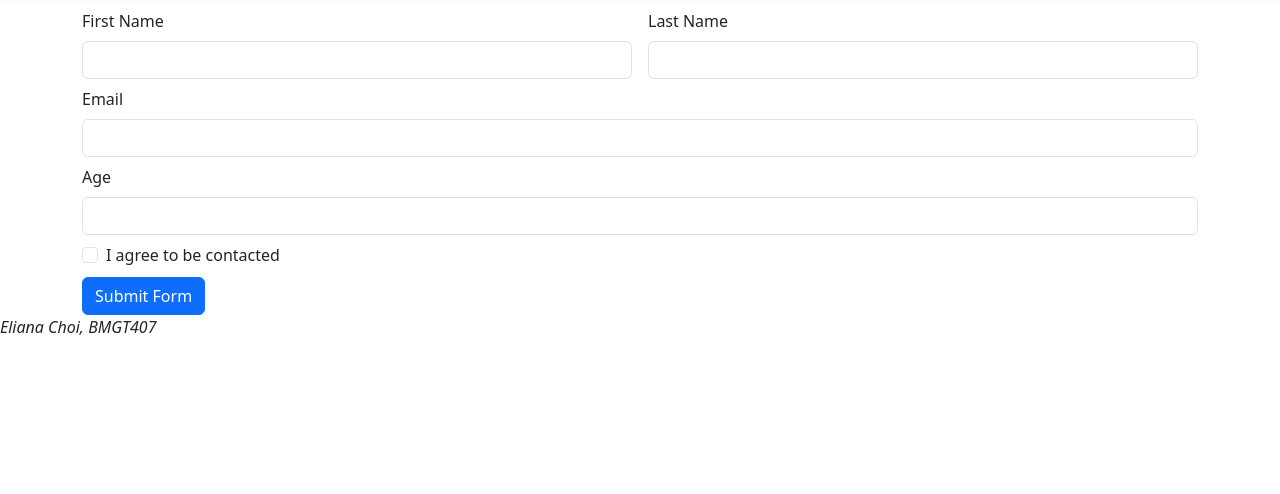
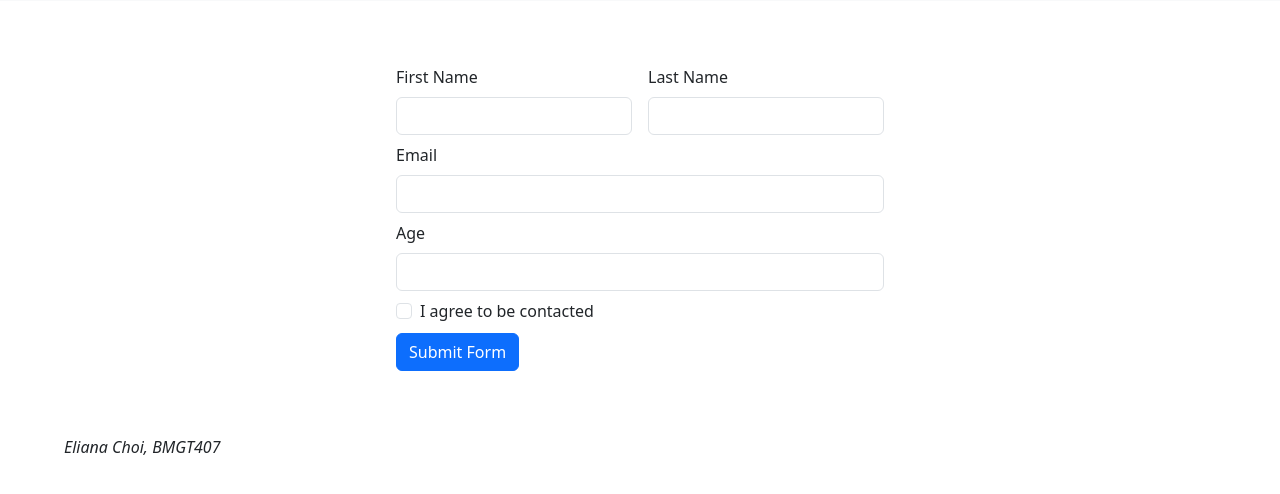
Before and after one commit to elianachoiumd/helloWorld, a Flask app: page /contact in a window 1280 px wide. Shown: the part 103-597 px from the top of the page. Run offline with Flask 3, Linux system fonts and the light colour scheme; some libraries are stand-ins or nearby versions.

Commit message:
Fixed link to base.css in base.html

```diff
--- a/templates/base.html
+++ b/templates/base.html
@@ -6,7 +6,7 @@
     <title>Student Information - {% block page_title %}{% endblock %}</title>
     <script src="https://cdn.plot.ly/plotly-latest.min.js"></script>
     <link href="https://cdn.jsdelivr.net/npm/bootstrap@5.3.3/dist/css/bootstrap.min.css" rel="stylesheet" integrity="sha384-QWTKZyjpPEjISv5WaRU9OFeRpok6YctnYmDr5pNlyT2bRjXh0JMhjY6hW+ALEwIH" crossorigin="anonymous">
-    <link type="text/css" href="{{ url_for('static', filename='/css/style.css') }}" rel = "stylesheet">
+    <link type="text/css" href="{{ url_for('static', filename='/base.css') }}" rel = "stylesheet">
   </head>
   <body class="d-flex flex-column">
   <div id="page-content">
@@ -25,7 +25,7 @@
                 </div>
             </nav>
         </div>
-    <div class="container">
+    <div class="container child">
         <h2>{% block page_head %}{% endblock %}</h2>
         {% block page_content %}{% endblock %}
     </div>
```
